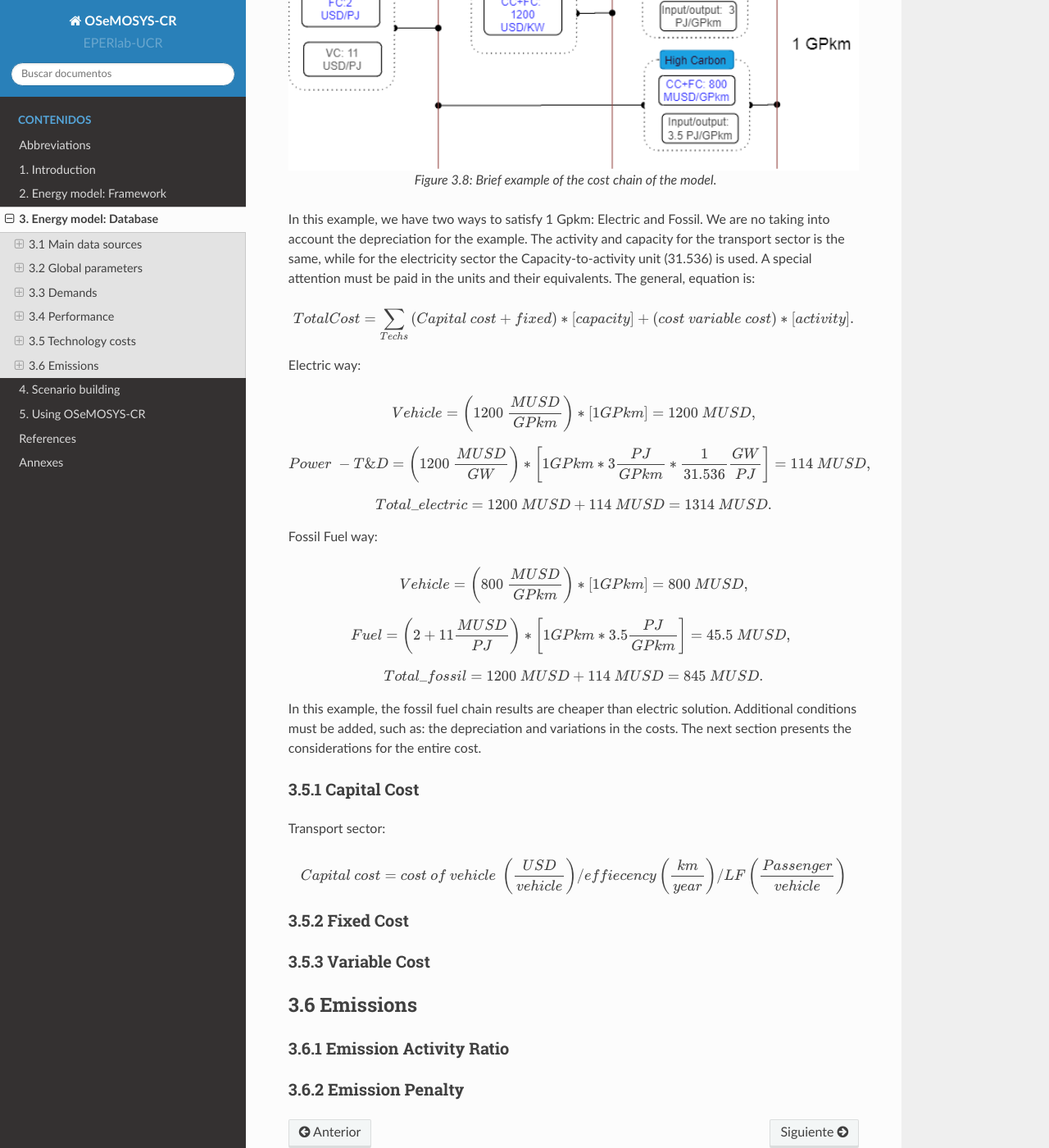
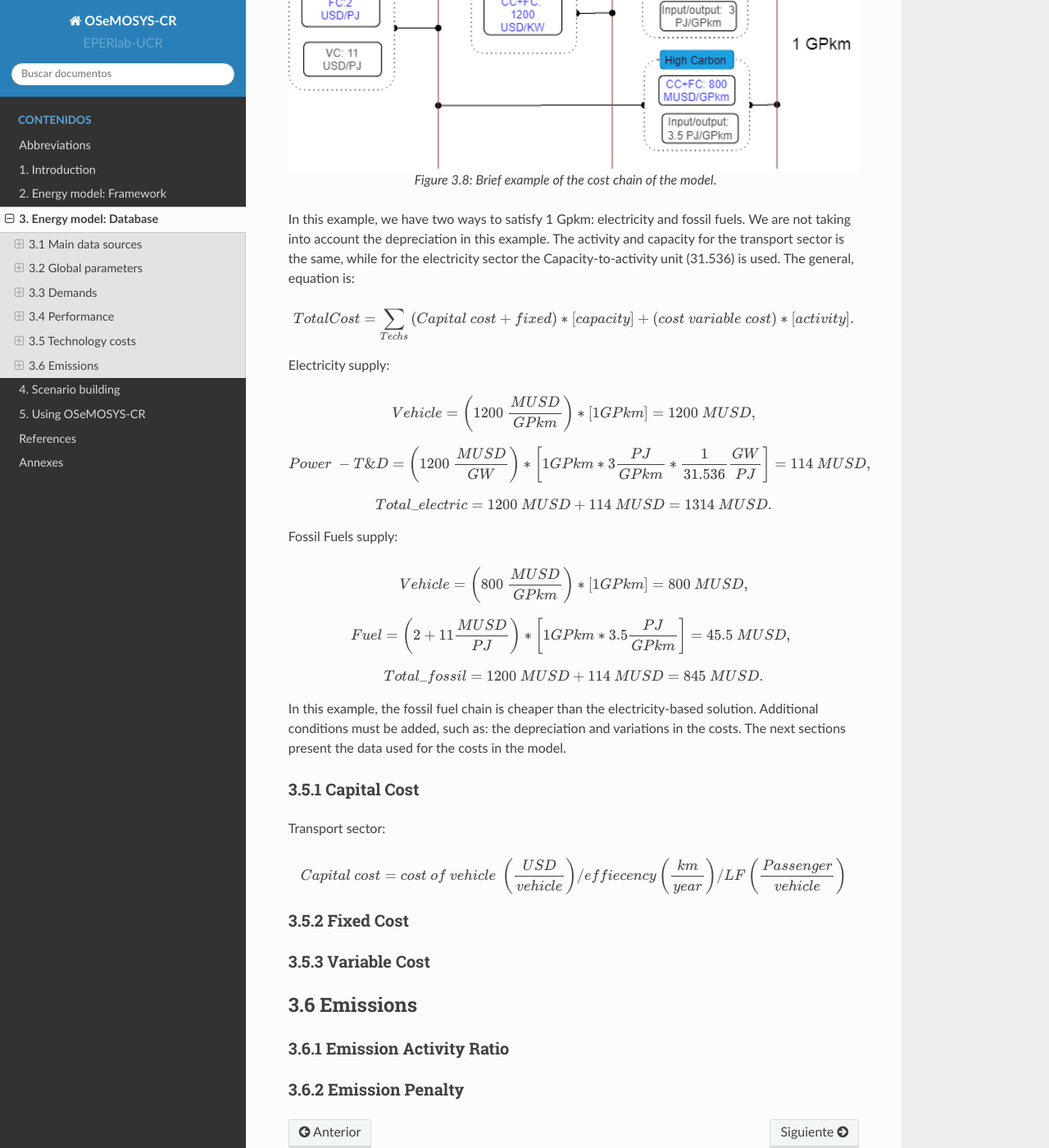
Before and after one commit to EPERLab/OSeMOSYS-CR, a Sphinx documentation site: the page built from docs/03EnergyModelDatabase.rst, in a window 1280 px wide and 1400 px high, scrolled down 11912 px. Shown: the whole window at 82% size. Built offline with Sphinx 7.4.7 and the Read the Docs theme 2.0.0, drawn with Linux system fonts in a browser that asks for light colours; formulas are drawn with MathJax 3.

Commit message:
Update 03EnergyModelDatabase.rst

```diff
--- a/docs/03EnergyModelDatabase.rst
+++ b/docs/03EnergyModelDatabase.rst
@@ -378,13 +378,13 @@ In order to understand the cost flow, that the model follows in order to satisfy
 
    *Figure 3.8: Brief example of the cost chain of the model.*
 
-In this example, we have two ways to satisfy 1 Gpkm: Electric and Fossil. We are no taking into account the depreciation for the example. The activity and capacity for the transport sector is the same, while for the electricity sector the Capacity-to-activity unit (31.536) is used.  A special attention must be paid in the units and their equivalents. The general, equation is:
+In this example, we have two ways to satisfy 1 Gpkm: electricity and fossil fuels. We are not taking into account the depreciation in this example. The activity and capacity for the transport sector is the same, while for the electricity sector the Capacity-to-activity unit (31.536) is used. The general, equation is:
 
 .. math::
 
    TotalCost=\sum_{Techs}{\left(Capital\ cost+fixed\right)*\left[capacity\right]+\left(cost\ variable\ cost\right)*[activity]}.
 
-Electric way:
+Electricity supply:
 
 .. math::
 
@@ -398,7 +398,7 @@ Electric way:
 
    Total\_electric=1200\ MUSD+114\ MUSD=1314\ MUSD. \\
 
-Fossil Fuel way:
+Fossil Fuels supply:
 
 .. math::
 
@@ -412,7 +412,7 @@ Fossil Fuel way:
 
    Total\_fossil=1200\ MUSD+114\ MUSD=845\ MUSD. \\
 
-In this example, the fossil fuel chain results are cheaper than electric solution. Additional conditions must be added, such as: the depreciation and variations in the costs.  The next section presents the considerations for the entire cost.
+In this example, the fossil fuel chain is cheaper than the electricity-based solution. Additional conditions must be added, such as: the depreciation and variations in the costs.  The next sections present the data used for the costs in the model.
 
 3.5.1 Capital Cost
 ---------
```
